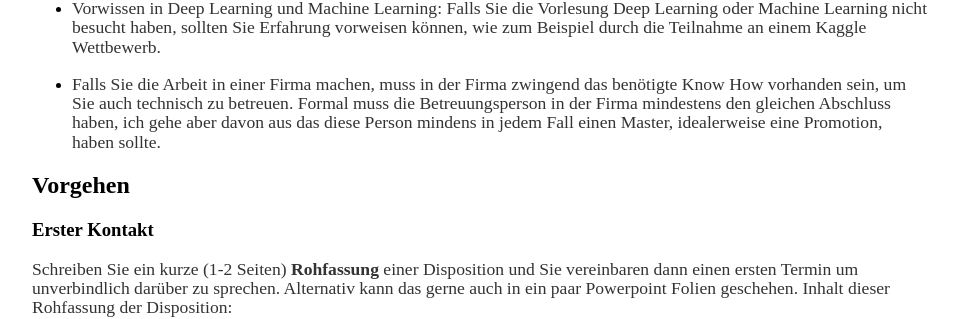
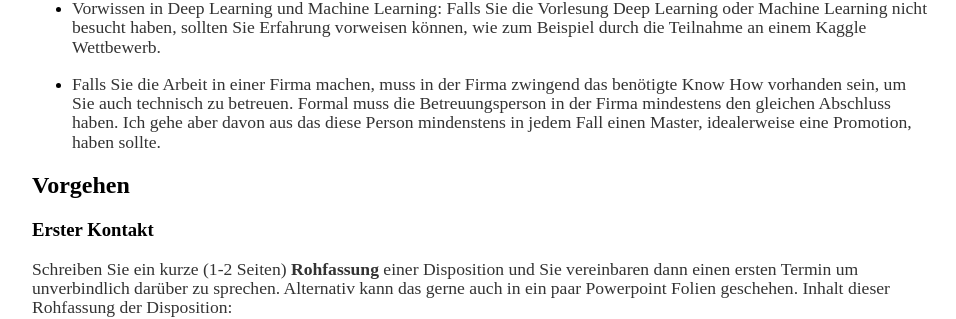
Before and after one commit to oduerr/oduerr.github.io, a Jekyll site: the page built from teaching/bama/index.md, in a window 1280 px wide. Shown: the part 688-1007 px from the top of the page, without its empty margins (160-1116 px from the left). Built offline with Jekyll 4.4.1, drawn with Linux system fonts in a browser that asks for light colours.

Commit message:
Update index.md

```diff
--- a/teaching/bama/index.md
+++ b/teaching/bama/index.md
@@ -25,7 +25,7 @@
 
 * Vorwissen in Deep Learning und Machine Learning: Falls Sie die Vorlesung Deep Learning oder Machine Learning nicht besucht haben, sollten Sie Erfahrung vorweisen können, wie zum Beispiel durch die Teilnahme an einem Kaggle Wettbewerb.
 
-* Falls Sie die Arbeit in einer Firma machen, muss in der Firma zwingend das benötigte Know How vorhanden sein, um Sie auch technisch zu betreuen. Formal muss die Betreuungsperson in der Firma mindestens den gleichen Abschluss haben, ich gehe aber davon aus das diese Person mindens in jedem Fall einen Master, idealerweise eine Promotion, haben sollte.
+* Falls Sie die Arbeit in einer Firma machen, muss in der Firma zwingend das benötigte Know How vorhanden sein, um Sie auch technisch zu betreuen. Formal muss die Betreuungsperson in der Firma mindestens den gleichen Abschluss haben. Ich gehe aber davon aus das diese Person mindenstens in jedem Fall einen Master, idealerweise eine Promotion, haben sollte.
 
 ## Vorgehen
 
```
